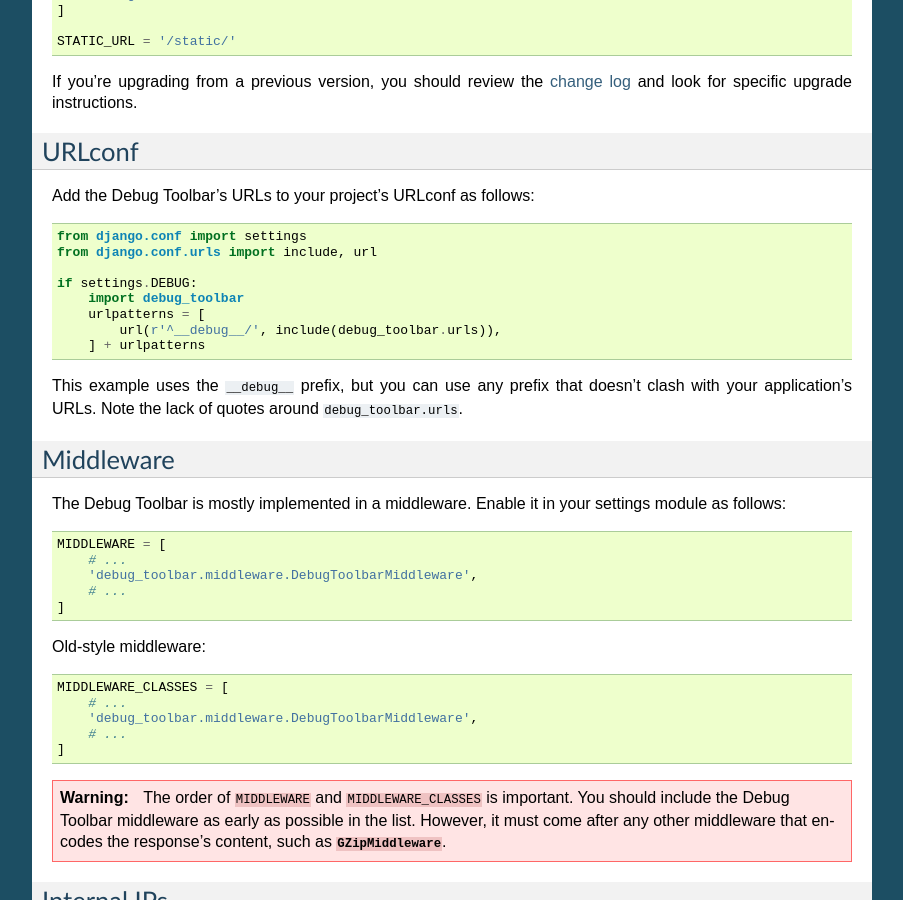
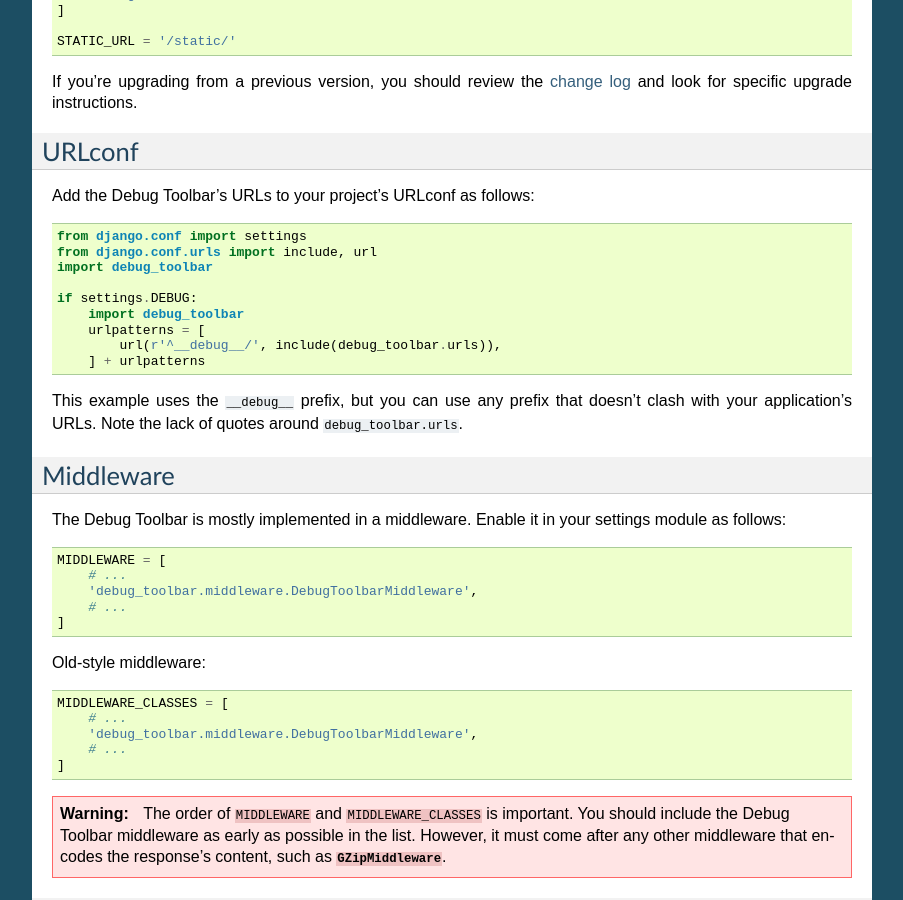
Before and after one commit to jazzband/django-debug-toolbar, a Sphinx documentation site: the page built from docs/installation.rst, in a window 1280 px wide and 900 px high, scrolled down 567 px. Shown: the whole window, without its empty margins (198-1101 px from the left). Built offline with Sphinx 7.4.7, drawn with Linux system fonts in a browser that asks for light colours.

Commit message:
Add missing import statement in docs

```diff
--- a/docs/installation.rst
+++ b/docs/installation.rst
@@ -44,6 +44,7 @@
 
     from django.conf import settings
     from django.conf.urls import include, url
+    import debug_toolbar
 
     if settings.DEBUG:
         import debug_toolbar
```
